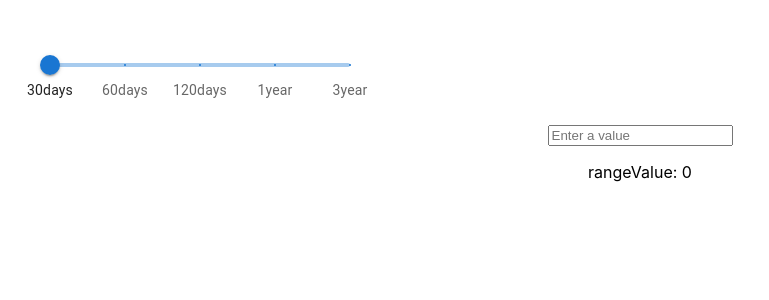
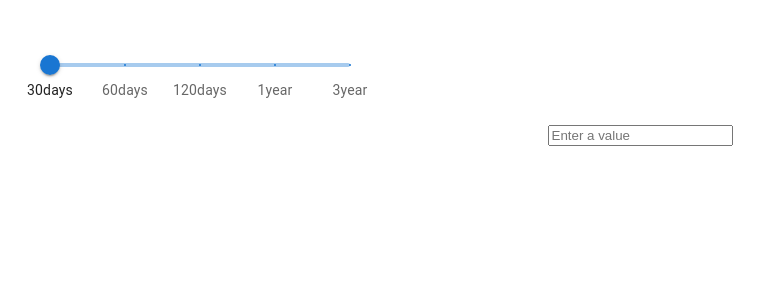
Before and after one commit to ishu-knit/dayslider, a React (Create React App) app: page / in a window 1280 px wide. Shown: the top 300 px of the page, without its empty margins (0-769 px from the left). Built offline with nearby package versions, Linux system fonts and the light colour scheme.

Commit message:
"3rd commit"

```diff
--- a/src/try1.js
+++ b/src/try1.js
@@ -178,8 +178,6 @@ const parsedValue = intsol
         onChange={handleTextChange}
         placeholder="Enter a value"
       />
-
-      <p>rangeValue: {rangeValue}</p>
     </div>
   );
 }
```
